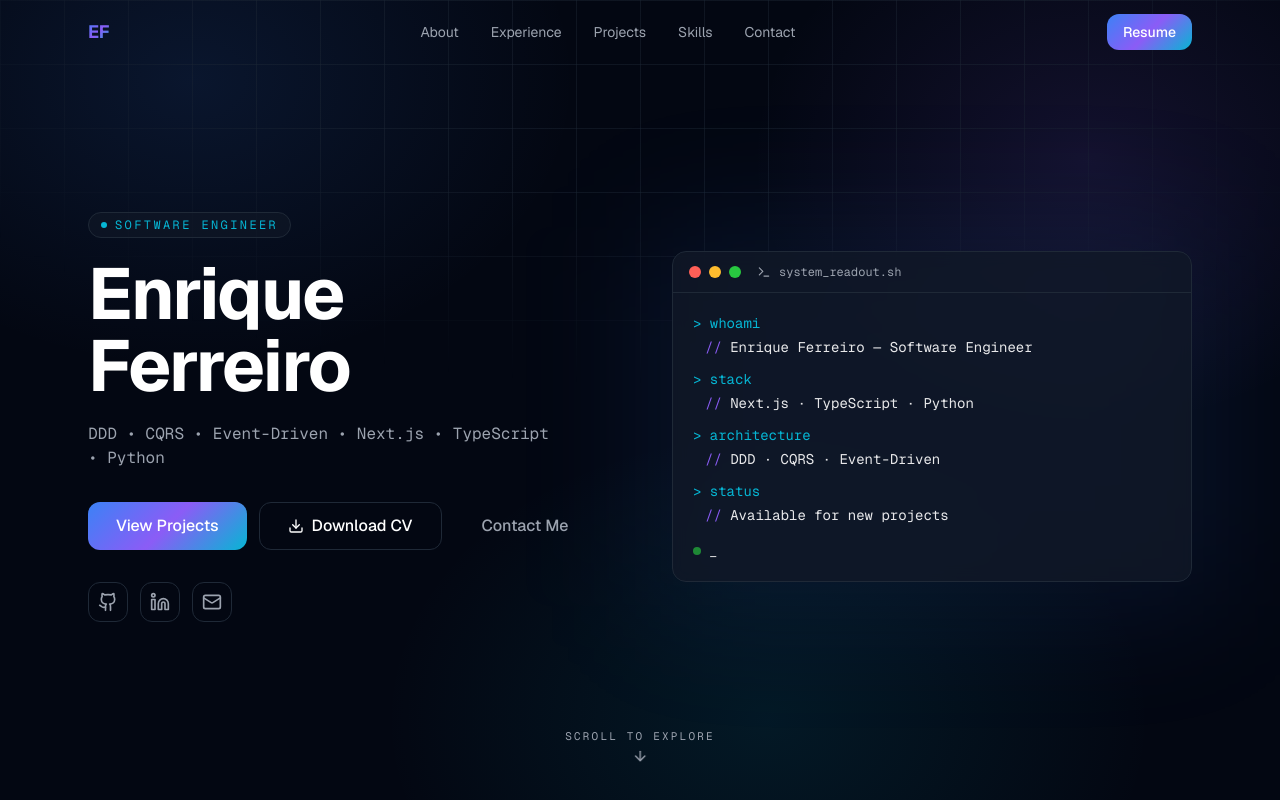
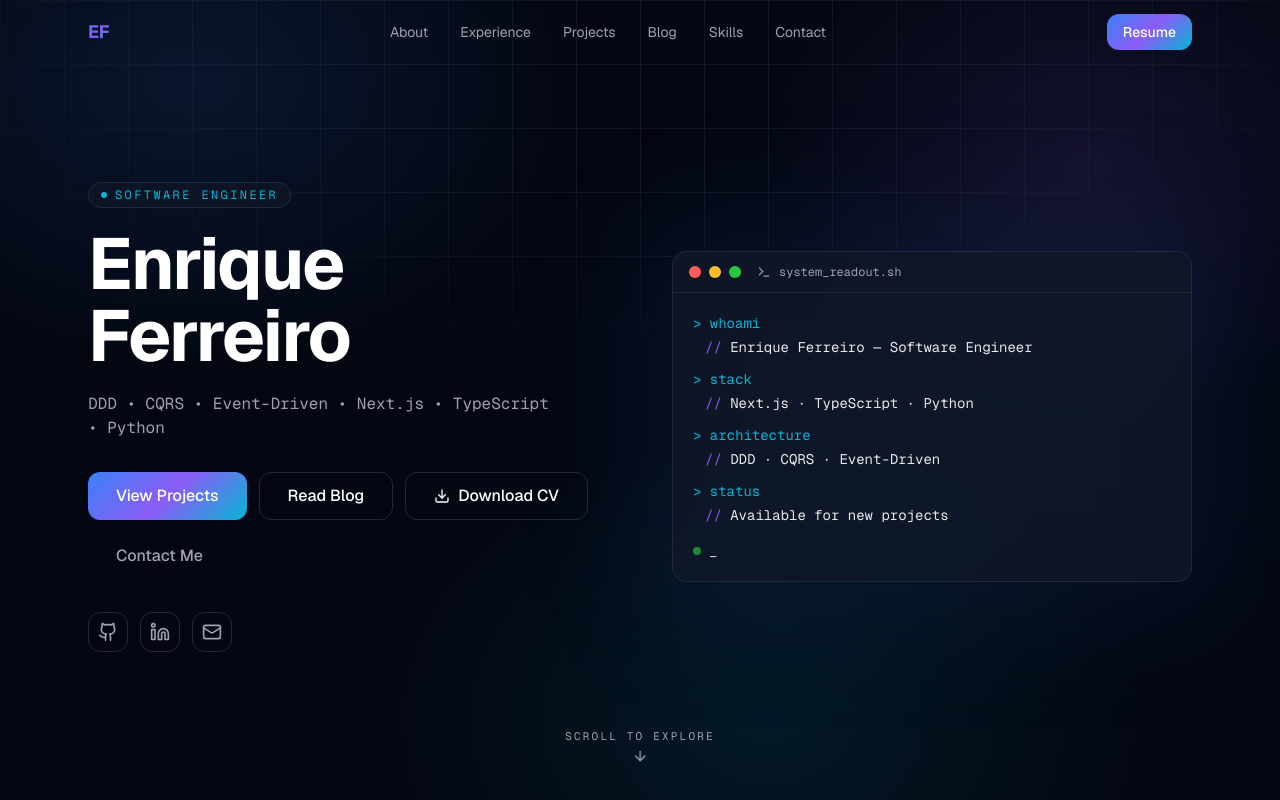
Before and after one commit to Ztaz9906/Ztaz9906.github.io, a Next.js app: page / in a window 1280 px wide. Shown: the top 800 px of the page. Built offline with nearby package versions, Linux system fonts and the light colour scheme.

Commit message:
Add blog navigation across the site

```diff
--- a/app/blog/page.tsx
+++ b/app/blog/page.tsx
@@ -1,41 +1,54 @@
-import type { Metadata } from "next"
-import Link from "next/link"
-import { ArrowUpRight, Clock, Tag } from "lucide-react"
+import type { Metadata } from "next";
+import Link from "next/link";
+import { ArrowLeft, ArrowUpRight, Clock, Tag } from "lucide-react";
 
-import { getAllPosts } from "@/lib/blog"
-import { Badge } from "@/components/ui/badge"
-import { Card } from "@/components/ui/card"
-import { SectionHeading } from "@/components/section-heading"
+import { getAllPosts } from "@/lib/blog";
+import { Badge } from "@/components/ui/badge";
+import { Card } from "@/components/ui/card";
+import { SectionHeading } from "@/components/section-heading";
 
 // ---------------------------------------------------------------------------
 // Metadata
 // ---------------------------------------------------------------------------
 
 export const metadata: Metadata = {
-  title: "Blog — Enrique Ferreiro",
+  title: "Blog | Enrique Ferreiro",
   description:
     "Articles on software architecture, DDD, CQRS, real-time systems, and modern web development with Next.js and TypeScript.",
   openGraph: {
-    title: "Blog — Enrique Ferreiro",
+    title: "Blog | Enrique Ferreiro",
     description:
       "Articles on software architecture, DDD, CQRS, real-time systems, and modern web development.",
     type: "website",
   },
-}
+};
 
 // ---------------------------------------------------------------------------
 // Page
 // ---------------------------------------------------------------------------
 
 export default function BlogListingPage() {
-  const posts = getAllPosts()
+  const posts = getAllPosts();
 
   return (
     <div className="min-h-screen bg-background">
       {/* Ambient glow */}
-      <div aria-hidden className="pointer-events-none fixed inset-0 hero-mesh opacity-40" />
+      <div
+        aria-hidden
+        className="pointer-events-none fixed inset-0 hero-mesh opacity-40"
+      />
 
       <main className="relative mx-auto max-w-4xl px-4 pb-24 pt-20 sm:px-6 sm:pt-28">
+        <div className="mb-8">
+          <Link
+            href="/"
+            className="inline-flex items-center gap-2 font-mono text-xs text-muted-foreground transition-colors hover:text-foreground"
+          >
+            <ArrowLeft className="size-3.5" />
+            Back to Home
+          </Link>
+        </div>
+
         <SectionHeading
           eyebrow="// Writing"
           title="Blog"
@@ -93,5 +106,5 @@ export default function BlogListingPage() {
         )}
       </main>
     </div>
-  )
+  );
 }
--- a/components/navbar.tsx
+++ b/components/navbar.tsx
@@ -1,6 +1,7 @@
 "use client"
 
 import * as React from "react"
+import Link from "next/link"
 import { Menu, X } from "lucide-react"
 import { Button } from "@/components/ui/button"
 import { NAV_LINKS, SOCIALS } from "@/lib/data"
@@ -28,7 +29,7 @@ export function Navbar() {
     >
       <nav className="mx-auto flex h-16 max-w-6xl items-center justify-between px-4 sm:px-6">
         <a
-          href="#"
+          href="/"
           className="flex items-center gap-0.5 text-lg font-bold tracking-tight"
           aria-label="Enrique Ferreiro home"
         >
@@ -38,12 +39,21 @@ export function Navbar() {
         <ul className="hidden items-center gap-8 md:flex">
           {NAV_LINKS.map((link) => (
             <li key={link.href}>
+              {link.href.startsWith("/") ? (
+                <Link
+                  href={link.href}
+                  className="text-sm text-muted-foreground transition-colors hover:text-foreground focus-visible:text-foreground focus-visible:outline-none"
+                >
+                  {link.label}
+                </Link>
+              ) : (
                 <a
                   href={link.href}
                   className="text-sm text-muted-foreground transition-colors hover:text-foreground focus-visible:text-foreground focus-visible:outline-none"
                 >
                   {link.label}
                 </a>
+              )}
             </li>
           ))}
         </ul>
@@ -70,6 +80,15 @@ export function Navbar() {
           <ul className="mx-auto flex max-w-6xl flex-col gap-1 px-4 py-4">
             {NAV_LINKS.map((link) => (
               <li key={link.href}>
+                {link.href.startsWith("/") ? (
+                  <Link
+                    href={link.href}
+                    onClick={() => setOpen(false)}
+                    className="block rounded-lg px-3 py-2.5 text-sm text-muted-foreground transition-colors hover:bg-card hover:text-foreground"
+                  >
+                    {link.label}
+                  </Link>
+                ) : (
                   <a
                     href={link.href}
                     onClick={() => setOpen(false)}
@@ -77,6 +96,7 @@ export function Navbar() {
                   >
                     {link.label}
                   </a>
+                )}
               </li>
             ))}
             <li className="pt-2">
--- a/components/sections/hero.tsx
+++ b/components/sections/hero.tsx
@@ -1,5 +1,6 @@
 "use client";
 
+import Link from "next/link";
 import { ArrowDown, Download, Github, Linkedin, Mail } from "lucide-react";
 import { Button } from "@/components/ui/button";
 import { HeroVisual } from "@/components/hero-visual";
@@ -71,6 +72,9 @@ export function Hero() {
             <div className="mt-8 flex flex-wrap items-center gap-3">
               <Button asChild size="lg">
                 <a href="#projects">View Projects</a>
+              </Button>
+              <Button asChild variant="outline" size="lg">
+                <Link href="/blog">Read Blog</Link>
               </Button>
               <Button asChild variant="outline" size="lg">
                 <a href={SOCIALS.resume}>
--- a/lib/data.ts
+++ b/lib/data.ts
@@ -2,6 +2,7 @@ export const NAV_LINKS = [
   { label: "About", href: "#about" },
   { label: "Experience", href: "#experience" },
   { label: "Projects", href: "#projects" },
+  { label: "Blog", href: "/blog" },
   { label: "Skills", href: "#skills" },
   { label: "Contact", href: "#contact" },
 ]
```
Lines whose indentation alone changed are shown as unchanged.
